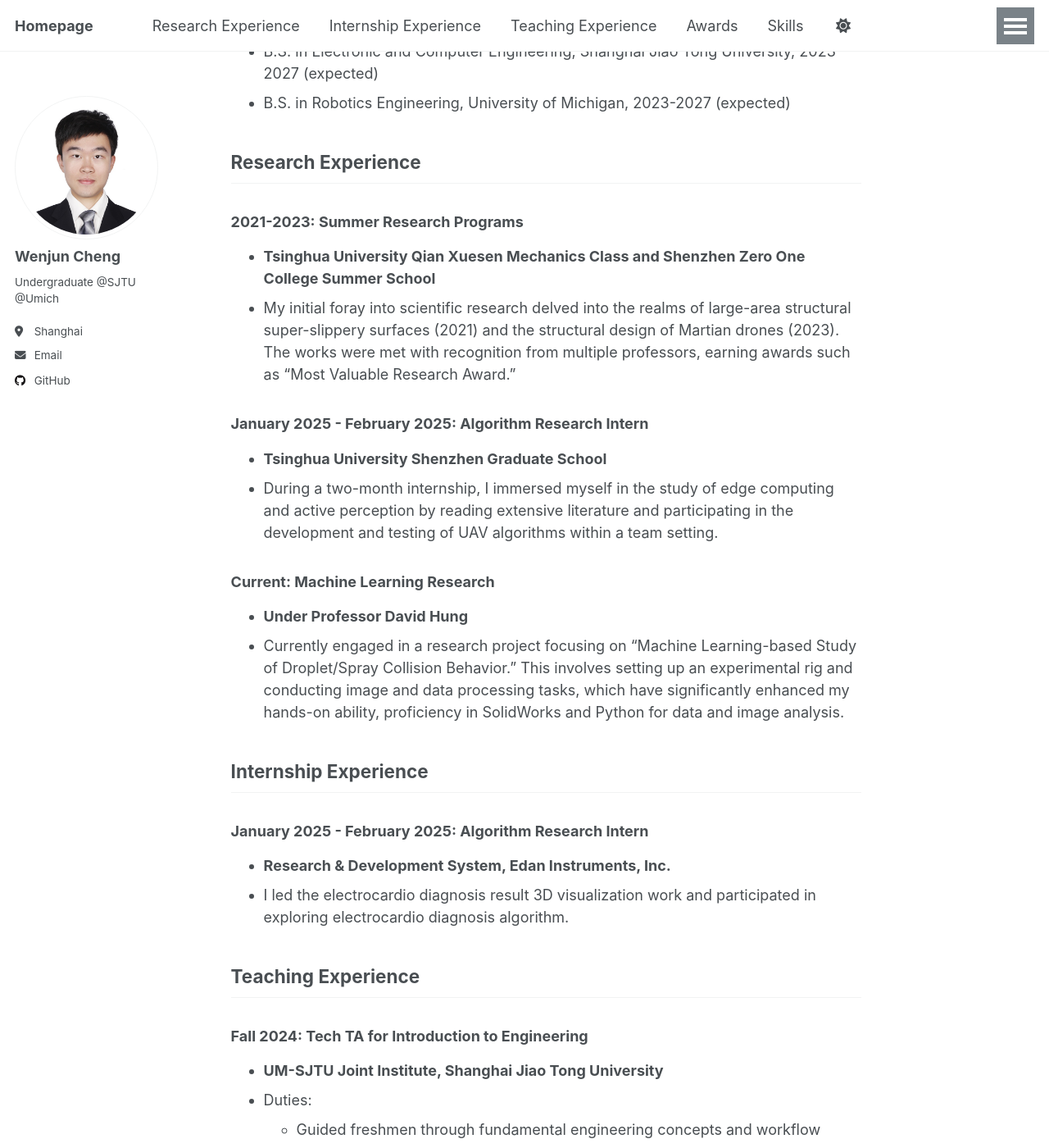
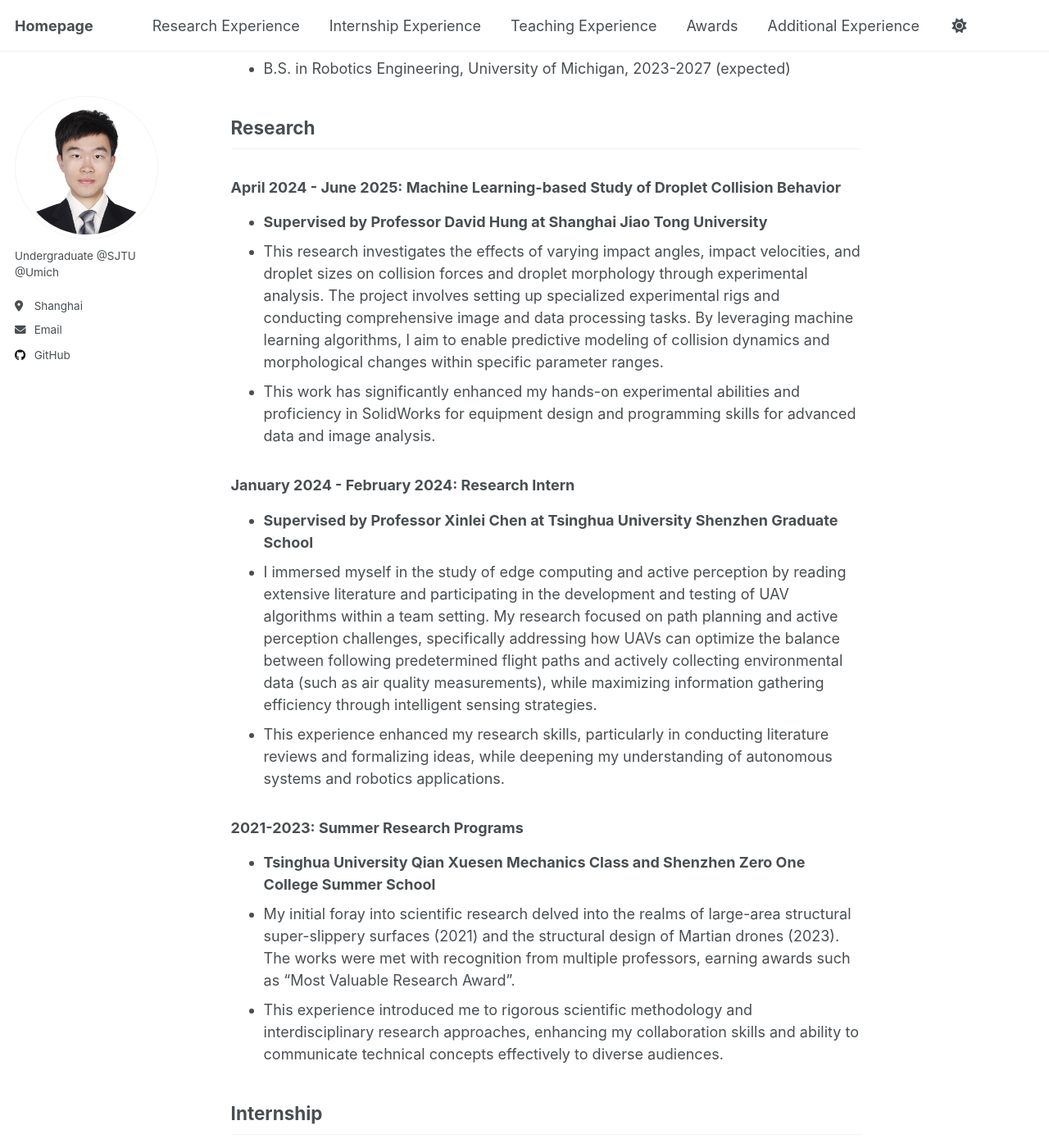
Before and after one commit to wenjun-cheng/wenjun-cheng.github.io, a Jekyll site: the page built from _pages/about.md, in a window 1280 px wide and 1400 px high, scrolled down 302 px. Shown: the whole window at 82% size. Built offline with Jekyll 4.4.1, drawn with Linux system fonts in a browser that asks for light colours; some of the changed text lies outside the part shown.

Commit message:
content up

```diff
--- a/_config.yml
+++ b/_config.yml
@@ -21,10 +21,11 @@ repository               : "wjchengx/wjchengx.github.io"
 #               If a field is blank the icon and link will not appear, otherwise it will be shown.
 #               Additional customization can be done by editing /_includes/author-profile.html
 author:  # Biographic information
-  avatar           : "my_photo.jpg"  # 改成你的图片文件名
-  name             : "Wenjun Cheng"
+  avatar           : "my_photo.jpg"  # 改成你的图片文件名  name             : "Wenjun Cheng"
   pronouns         : # example: "she/her"
-  bio              : "Undergraduate @SJTU @Umich"
+  bio              : |
+    Undergraduate
+    @SJTU @Umich
   location         : "Shanghai"
   email            : "wjchengx@umich.edu"
 
--- a/_data/cv.json
+++ b/_data/cv.json
@@ -56,11 +56,9 @@
       "studyType": "",
       "startDate": "",
       "endDate": "2012",
-      "gpa": null,
-      "courses": []
+      "gpa": null,      "courses": []
     }
   ],
-  "skills": [],
   "languages": [],
   "interests": [],
   "references": [],
--- a/_data/navigation.yml
+++ b/_data/navigation.yml
@@ -15,12 +15,8 @@ main:
     url: /#internship
   - title: "Teaching Experience"
     url: /#teaching
-
   - title: "Awards"
     url: /#awards
-
-  - title: "Skills"
-    url: /#skills
 
   - title: "Additional Experience"
     url: /#additional
--- a/_pages/about.md
+++ b/_pages/about.md
@@ -1,49 +1,52 @@
 ---
 permalink: /
-title: "Wenjun Cheng"
+# title: "Wenjun Cheng"
 author_profile: true
 redirect_from:
   - /about/
   - /about.html
 ---
 
-I am an undergraduate student pursuing dual degrees in Electronic and Computer Engineering at Shanghai Jiao Tong University and Robotics Engineering at University of Michigan. My research interests lie in machine learning, computer vision, and robotics, with hands-on experience in experimental setup and algorithm development.
+Hi! This is Wenjun Cheng. I am an undergraduate student pursuing dual degrees in Electronic and Computer Engineering at Shanghai Jiao Tong University and Robotics Engineering at University of Michigan. My research interests lie at the intersection of AI and robotics, with a focus on autonomous systems and intelligent perception.
 
 ## Education {#education}
 * B.S. in Electronic and Computer Engineering, Shanghai Jiao Tong University, 2023-2027 (expected)
 * B.S. in Robotics Engineering, University of Michigan, 2023-2027 (expected)
 
-## Research Experience {#research}
+## Research {#research}
+### April 2024 - June 2025: Machine Learning-based Study of Droplet Collision Behavior
+* **Supervised by Professor David Hung at Shanghai Jiao Tong University**
+* This research investigates the effects of varying impact angles, impact velocities, and droplet sizes on collision forces and droplet morphology through experimental analysis. The project involves setting up specialized experimental rigs and conducting comprehensive image and data processing tasks. By leveraging machine learning algorithms, I aim to enable predictive modeling of collision dynamics and morphological changes within specific parameter ranges.
+* This work has significantly enhanced my hands-on experimental abilities and proficiency in SolidWorks for equipment design and programming skills for advanced data and image analysis.
+
+### January 2024 - February 2024: Research Intern
+* **Supervised by Professor Xinlei Chen at Tsinghua University Shenzhen Graduate School**
+* I immersed myself in the study of edge computing and active perception by reading extensive literature and participating in the development and testing of UAV algorithms within a team setting. My research focused on path planning and active perception challenges, specifically addressing how UAVs can optimize the balance between following predetermined flight paths and actively collecting environmental data (such as air quality measurements), while maximizing information gathering efficiency through intelligent sensing strategies.
+* This experience enhanced my research skills, particularly in conducting literature reviews and formalizing ideas, while deepening my understanding of autonomous systems and robotics applications.
+
 ### 2021-2023: Summer Research Programs
 * **Tsinghua University Qian Xuesen Mechanics Class and Shenzhen Zero One College Summer School**
-* My initial foray into scientific research delved into the realms of large-area structural super-slippery surfaces (2021) and the structural design of Martian drones (2023). The works were met with recognition from multiple professors, earning awards such as "Most Valuable Research Award."
+* My initial foray into scientific research delved into the realms of large-area structural super-slippery surfaces (2021) and the structural design of Martian drones (2023). The works were met with recognition from multiple professors, earning awards such as "Most Valuable Research Award".
+* This experience introduced me to rigorous scientific methodology and interdisciplinary research approaches, enhancing my collaboration skills and ability to communicate technical concepts effectively to diverse audiences.
 
-### January 2025 - February 2025: Algorithm Research Intern
-* **Tsinghua University Shenzhen Graduate School**
-* During a two-month internship, I immersed myself in the study of edge computing and active perception by reading extensive literature and participating in the development and testing of UAV algorithms within a team setting.
+## Internship {#internship}
+### January 2025 - February 2025: Research Intern
+* **Algorithm Group, Research & Development System, Edan Instruments, Inc.**
+* I led the exploratory electrocardiographic diagnosis result 3D visualization work and participated in exploring electrocardiographic diagnosis algorithms. The visualization system I developed demonstrated significant potential, leading to management approval for system optimization and planned integration into the company's medical equipment.
 
-### Current: Machine Learning Research
-* **Under Professor David Hung**
-* Currently engaged in a research project focusing on "Machine Learning-based Study of Droplet/Spray Collision Behavior." This involves setting up an experimental rig and conducting image and data processing tasks, which have significantly enhanced my hands-on ability, proficiency in SolidWorks and Python for data and image analysis.
-
-## Internship Experience {#internship}
-### January 2025 - February 2025: Algorithm Research Intern
-* **Research & Development System, Edan Instruments, Inc.**
-* I led the electrocardio diagnosis result 3D visualization work and participated in exploring electrocardio diagnosis algorithm.
-
-## Teaching Experience {#teaching}
+## Teaching {#teaching}
 ### Fall 2024: Tech TA for Introduction to Engineering
 * **UM-SJTU Joint Institute, Shanghai Jiao Tong University**
 * Duties:
   - Guided freshmen through fundamental engineering concepts and workflow
-  - Taught basic programming in C++, SolidWorks skills, and Arduino development
+  - Taught basic programming in C++, SolidWorks, and Arduino development
   - Shared insights into research methodologies and project management
   - Designed and set up tracks for student projects
   - Graded homework assignments and provided constructive feedback
   - Collaborated with professors to organize end-of-semester symposium
   - Evaluated student project demonstrations and compiled final scores
   - Provided extensive feedback to professors on course management
-* **Recognition:** Received bonus for exceptional performance and nominated for Annual Outstanding TA award
+* **Recognition:** Received bonus for exceptional performance and nominated for Annual Outstanding TA award (selection pending)
 
 ### Spring 2025: TA for Political Philosophy
 * **UM-SJTU Joint Institute, Shanghai Jiao Tong University**
@@ -54,35 +57,37 @@ I am an undergraduate student pursuing dual degrees in Electronic and Computer E
   - Provided extensive feedback to professor on course management and student progress
 * **Recognition:** Received bonus for exceptional performance
 
-## Awards and Certificates {#awards}
+## Awards {#awards}
 ### Research Awards
-* Most Scientific Research Value Award, Best Team Award and Best Research Method Award for the research project "Structural Super-Slip: The Red Cliff Plan" at the Qian Xuesen Mechanics Class of Tsinghua University and Shenzhen Zero One College Summer School
+* **Qian Xuesen Mechanics Class & Shenzhen Zero One College Summer School (2021-2023)**
+  - "The Red Cliff Plan: Large-Area Structural Super-Slip"(2021): "Most Valuable Research Award", "Best Team Award", and "Best Research Method Award"
+  - "Dragonfly: Three-Stage Mars UAV Structural Design"(2023):"Best Design Award"
 
 ### Scholarships
-* Huatai Securities Science and Technology Scholarship
-* Yu Liming Scholarship
-* Shanghai Jiao Tong University Excellence Scholarship
+* **Huatai Securities Science and Technology Scholarship**
+* **Shanghai Jiao Tong University Excellence Scholarship**
+* **Yu Liming Scholarship**
 
-## Skills {#skills}
-* **Programming Languages:** C++, Python
-* **Software:** SolidWorks
-* **Research:** Machine Learning, Data Analysis, Image Processing
-* **Laboratory Skills:** Experimental Setup
-* **Languages:** English (Proficient), Chinese (Native)
 
-## Additional Experience {#additional}
-### Musical Achievements
-* ABRSM Piano Performance Level 8 certificate
-* Central Conservatory of Music Clarinet Performance Level 9 certificate
+## Additional {#additional}
+### Academic Visit Program
+* Participated in institutional visits organized by Shenzhen Zero One College, including the National Protein Science Center (Beijing) and China Astronaut Research and Training Center
+* Gaining exposure to cutting-edge research facilities and aerospace training programs
+
+### Professional Service
+* **Staff Member at "X-Innovators Think Tank" Meeting**
+  - Guided guests at the meeting held at Shenzhen Talent Institute
+  - Assisted notable figures including Academicians Gao Wen and Gao Huajian
 
 ### Leadership Roles
 * **Founding President of JI Tennis Club**
   - Organized elections and drafted club bylaws and development plans
   - Organized online and offline viewing events for club members
-  - Collaborated with club members to write a beginner's guide under the guidance of school tennis teachers
-  - Assessed member skill levels and facilitated skill development
+  - Organized trainings
+  - Organized institute team to participate in competitions
+  - Collaborated to write a beginner's guide
+  - Created a platform helping members to find playing partners
 
-### Professional Service
-* **Staff Member at "X-Innovators Think Tank" Meeting**
-  - Guided guests at the meeting held at Shenzhen Talent Institute
-  - Assisted notable figures including Academicians Gao Wen and Gao Huajian
+### Musical Achievements
+* ABRSM Piano Performance Level 8 certificate
+* Central Conservatory of Music Clarinet Performance Level 9 certificate
```
